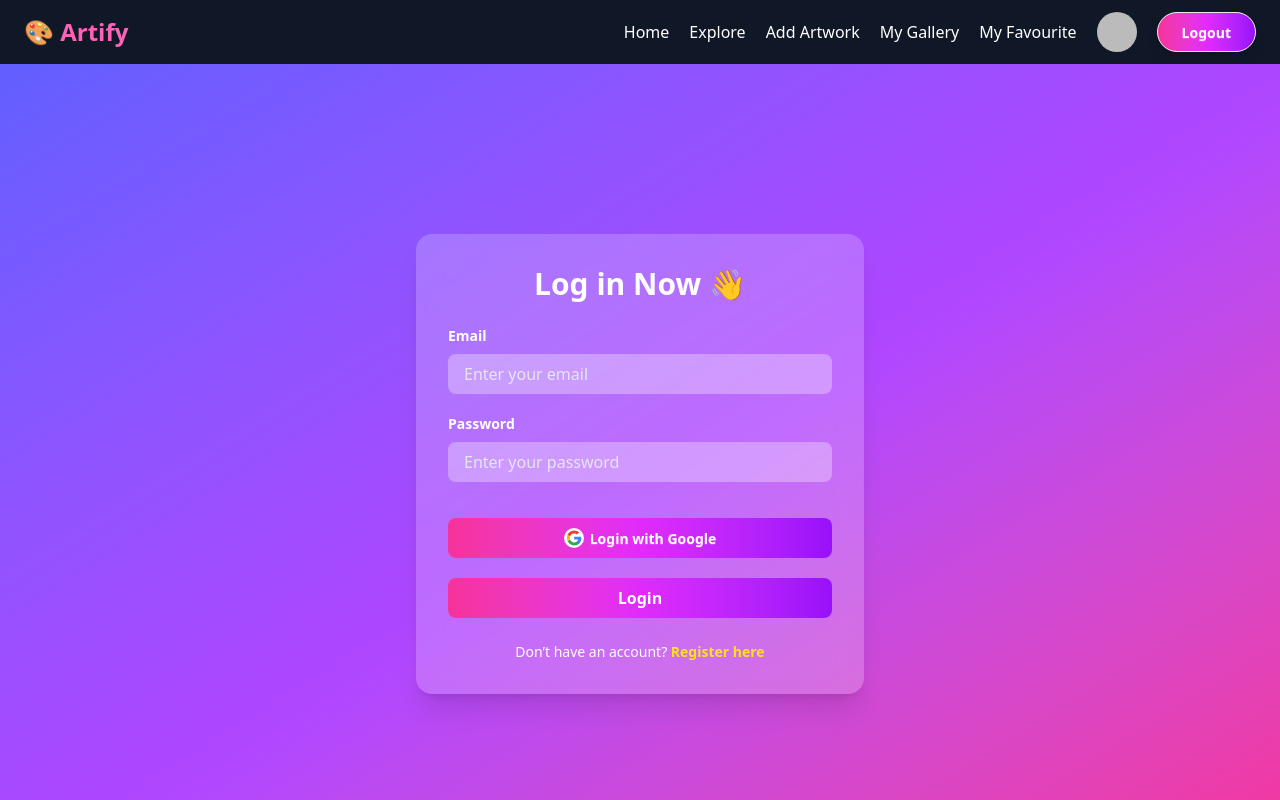
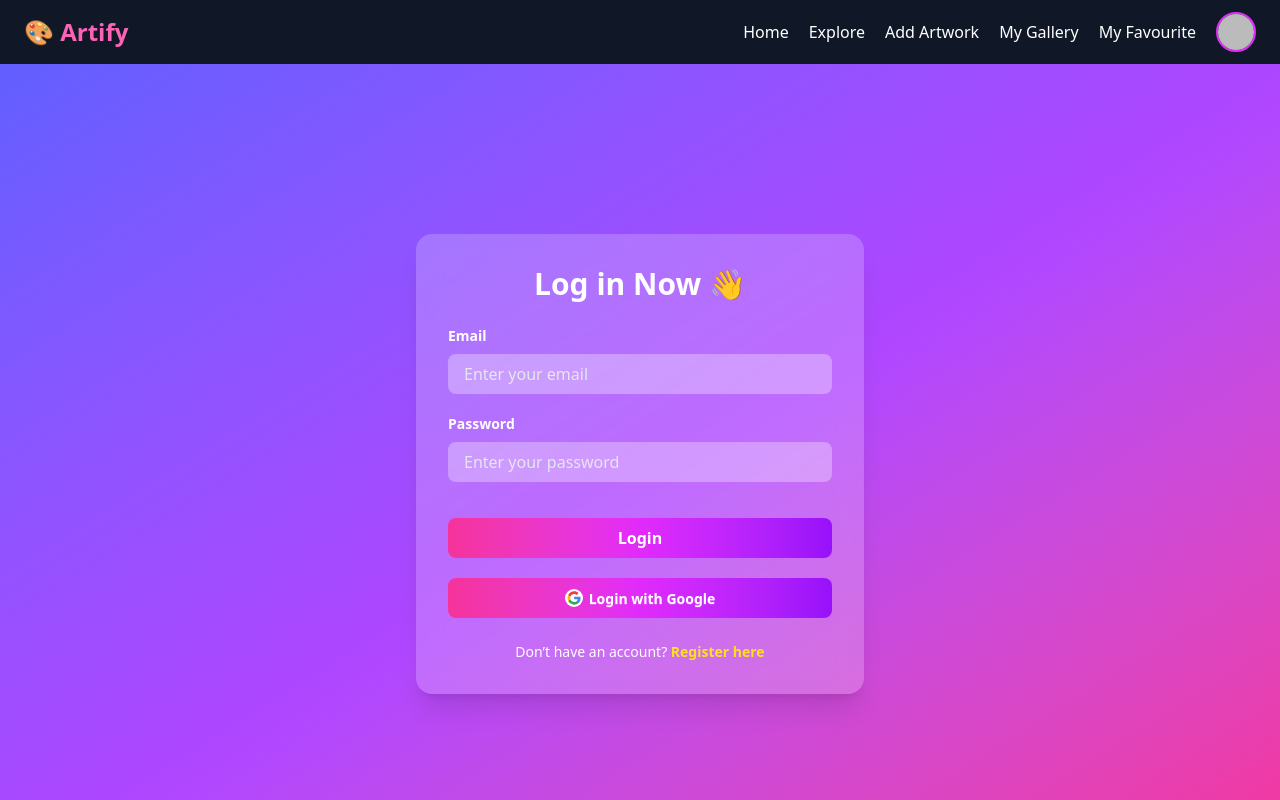
Before and after one commit to With-chomok/Artify-Store-Client, a React (Vite) app: page /login in a window 1280 px wide. Shown: the top 800 px of the page. Built offline with nearby package versions, Linux system fonts and the light colour scheme; no server answers; sample sign-in values are in the browser's storage.

Commit message:
show photoURL and on  hover  name and log out button

```diff
--- a/src/App.css
+++ b/src/App.css
@@ -1,5 +1,9 @@
-nav a.active{
-    text-decoration: underline;
-    text-underline-offset: 5px;
-    color: rgb(250, 66, 127);
+nav a.active {
+  text-decoration: underline;
+  text-underline-offset: 5px;
+  color: rgb(250, 66, 127);
 }
+body {
+  background: linear-gradient(to bottom right, #4c1d95, #9333ea, #ec4899);
+  color: white;
+}
--- a/src/components/Navbar.jsx
+++ b/src/components/Navbar.jsx
@@ -1,9 +1,10 @@
-import { use } from "react";
+import { use, useState } from "react";
 import { NavLink, Link } from "react-router-dom";
 import { AuthContext } from "../context/AuthContext";
 
 const Navbar = () => {
-  const {user, signOutUser} = use(AuthContext)
+  const { user, signOutUser } = use(AuthContext);
+    const [showCard, setShowCard] = useState(false);
   return (
     <nav className="bg-gray-900 text-white px-6 py-3 flex justify-between items-center">
       <Link to="/" className="text-2xl font-bold text-pink-400">
@@ -15,35 +16,50 @@ const Navbar = () => {
         <NavLink to="/explore">Explore</NavLink>
         <NavLink to="/addart">Add Artwork</NavLink>
 
-        {user && (
-          <>
-          <NavLink to="/mygallery">My Gallery</NavLink>
-          <NavLink to="/myfavourite">My Favourite</NavLink>
-
-          </>
-        )}
+        <NavLink to="/mygallery">My Gallery</NavLink>
+        <NavLink to="/myfavourite">My Favourite</NavLink>
 
         {!user ? (
           <>
             <Link
-              className="bg-gradient-to-r from-pink-500 via-fuchsia-500 to-purple-600 text-white font-semibold px-6 py-2 rounded-full shadow-lg hover:opacity-90 transition cursor-pointer btn "
+              className="bg-gradient-to-r from-pink-500 via-fuchsia-500 to-purple-600 text-white font-semibold px-6 py-2 rounded-full shadow-lg hover:opacity-90 transition cursor-pointer btn"
               to="/login">
               Login
             </Link>
             <Link
-              className="bg-gradient-to-r from-pink-500 via-fuchsia-500 to-purple-600 text-white font-semibold px-6 py-2 rounded-full shadow-lg hover:opacity-90 transition cursor-pointer btn "
+              className="bg-gradient-to-r from-pink-500 via-fuchsia-500 to-purple-600 text-white font-semibold px-6 py-2 rounded-full shadow-lg hover:opacity-90 transition cursor-pointer btn"
               to="/register">
               Register
             </Link>
           </>
         ) : (
-          <>
-            <img src={user.photoURL} alt="" className="w-10 h-10 rounded-full" />
+          <div className="relative inline-block">
 
-            <button onClick={signOutUser} className="bg-gradient-to-r from-pink-500 via-fuchsia-500 to-purple-600 text-white font-semibold px-6 py-2 rounded-full shadow-lg hover:opacity-90 transition cursor-pointer btn ">
-              Logout
-            </button>
-          </>
+      <img
+        src={user.photoURL}
+        alt="User"
+        onMouseEnter={() => setShowCard(true)}
+        onClick={() => setShowCard(false)}
+        className="w-10 h-10 rounded-full cursor-pointer border-2 border-fuchsia-500 transition-transform hover:scale-105"
+      />
+
+
+      {showCard && (
+        <div
+          className="absolute right-0 mt-2 w-48 bg-white dark:bg-gray-800 shadow-lg rounded-xl p-4 animate-fadeIn z-50"
+        >
+          <p className="text-gray-800 dark:text-gray-100 font-semibold text-center mb-2">
+            {user.displayName || "Anonymous User"}
+          </p>
+          <button
+            onClick={signOutUser}
+            className="w-full bg-gradient-to-r from-pink-500 via-fuchsia-500 to-purple-600 text-white font-semibold px-4 py-2 rounded-full shadow-md hover:opacity-90 transition"
+          >
+            Logout
+          </button>
+        </div>
+      )}
+    </div>
         )}
       </div>
     </nav>
--- a/src/context/AuthProvider.jsx
+++ b/src/context/AuthProvider.jsx
@@ -39,7 +39,7 @@ const AuthProvider = ({ children }) => {
 
   const signOutUser = () => {
     setLoading(true);
-    toast.success("sign in successfull");
+    toast.success("sign Out Successfull");
     return signOut(auth);
   };
 
--- a/src/pages/Login.jsx
+++ b/src/pages/Login.jsx
@@ -62,15 +62,19 @@ const Login = () => {
               required
             />
           </div>
-
+          <button
+            type="submit"
+            className="w-full bg-gradient-to-r from-pink-500 via-fuchsia-500 to-purple-600 text-white transition-all py-2 rounded-lg font-semibold cursor-pointer mt-4">
+            Login
+          </button>
           <button
             onClick={handleGoogleSignIn}
-            className="btn w-full bg-gradient-to-r from-pink-500 via-fuchsia-500 to-purple-600 text-white transition-all py-2 rounded-lg font-semibold border-none mt-4  shadow-none">
+            className="btn w-full bg-gradient-to-r from-pink-500 via-fuchsia-500 to-purple-600 text-white transition-all py-2 rounded-lg font-semibold border-none shadow-none">
             <svg
               className="rounded-full"
               aria-label="Google logo"
-              width="20"
-              height="20"
+              width="18"
+              height="18"
               xmlns="http://www.w3.org/2000/svg"
               viewBox="0 0 512 512">
               <g>
@@ -91,12 +95,6 @@ const Login = () => {
             </svg>
             Login with Google
           </button>
-
-          <button
-            type="submit"
-            className="w-full bg-gradient-to-r from-pink-500 via-fuchsia-500 to-purple-600 text-white transition-all py-2 rounded-lg font-semibold cursor-pointer">
-            Login
-          </button>
         </form>
 
         <p className="text-center text-sm mt-6">
```
